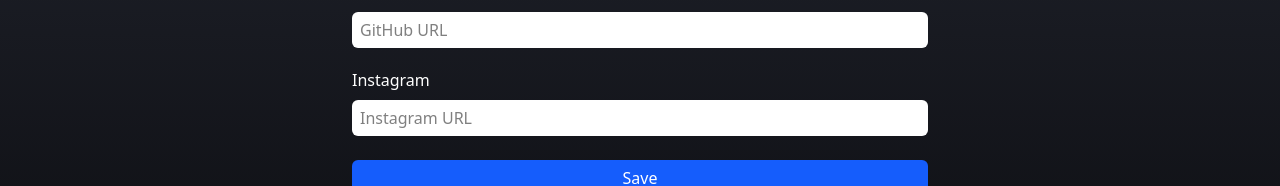
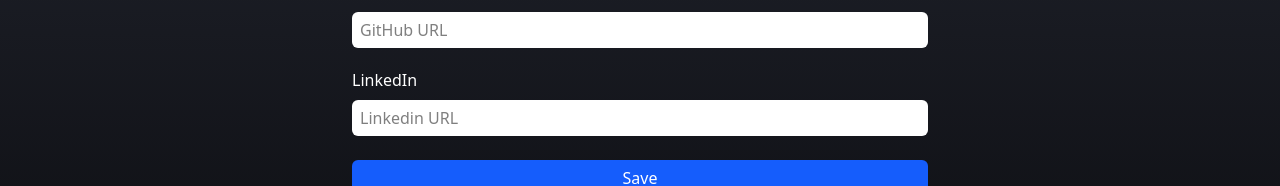
Before and after one commit to EwerssonSllv/Linktree-Personal, a React (Vite) app: page /admin/social in a window 1280 px wide. Shown: the part 260-446 px from the top of the page. Built offline with nearby package versions, Linux system fonts and the light colour scheme; no server answers; the database is empty; sample sign-in values are in the browser's storage.

Commit message:
Searching my networks

```diff
--- a/src/pages/home/index.tsx
+++ b/src/pages/home/index.tsx
@@ -1,5 +1,6 @@
 import { Social } from "../../components/social"
 import { FaGithub, FaLinkedin} from "react-icons/fa"
+import { BsFileEarmarkText } from "react-icons/bs";
 
 export function Home() {
     return (
@@ -22,11 +23,14 @@
                     </a>
                 </section>
                 <footer className="flex justify-center gap-3 my-4 ">
+                    <Social url="https://ewerssonsllv.netlify.app/">
+                        <BsFileEarmarkText size={30} color="white" />
+                    </Social>
+                      <Social url="https://github.com/EwerssonSllv">
+                        <FaGithub size={30} color="white"/>
+                    </Social>
                     <Social url="https://www.linkedin.com/in/ewerssonsllv/">
                         <FaLinkedin size={30} color="white"/>
-                    </Social>
-                    <Social url="https://github.com/EwerssonSllv">
-                        <FaGithub size={30} color="white"/>
                     </Social>
                 </footer>
             </main>
--- a/src/pages/networks/index.tsx
+++ b/src/pages/networks/index.tsx
@@ -1,29 +1,43 @@
 import { Header } from "../../components/header";
 import { Input } from "../../components/input";
 import { db } from "../../services/firebaseConnection";
-import { setDoc, addDoc, getDoc, doc } from "firebase/firestore";
+import { setDoc, getDoc, doc } from "firebase/firestore";
 
-import { useState, type FormEvent } from "react";
+import { useEffect, useState, type FormEvent } from "react";
 
 export function Networks() {
-    const [instagram, setInstagram] = useState("")
+    const [linkedin, setLinkedin] = useState("")
     const [github, setGithub] = useState("")
     const [portfolio, setPortfolio] = useState("")
 
-    function handleRegister(e: FormEvent){
+    function handleRegister(e: FormEvent) {
         e.preventDefault()
 
-        setDoc(doc(db, "social", "link"),{
-            instagram: instagram,
+        setDoc(doc(db, "social", "link"), {
+            linkedin: linkedin,
             github: github,
             portfolio: portfolio
-        }).then(()=>{
+        }).then(() => {
             alert("Sucess")
         }).catch((e) => {
             alert("Error" + e)
         })
+    }
 
-    }
+    useEffect(() => {
+        function loadLinks() {
+            const docRef = doc(db, "social", "link")
+            getDoc(docRef)
+                .then((snapshot) => {
+                    if (snapshot.data() != undefined) {
+                        setPortfolio(snapshot.data()?.portfolio)
+                        setGithub(snapshot.data()?.github)
+                        setLinkedin(snapshot.data()?.linkedin)
+                    }
+                })
+        }
+        loadLinks()
+    }, [])
 
     return (
         <div className="flex items-center flex-col min-h-screen pb-7 px-2">
@@ -44,23 +58,19 @@
                     value={github}
                     onChange={(e) => setGithub(e.target.value)}
                 />
-                     <label className="text-white font-medium mb-2 mt-2 ">Instagram</label>
+                <label className="text-white font-medium mb-2 mt-2 ">LinkedIn</label>
                 <Input
-                    placeholder="Instagram URL"
+                    placeholder="Linkedin URL"
                     type="url"
-                    value={instagram}
-                    onChange={(e) => setInstagram(e.target.value)}
+                    value={linkedin}
+                    onChange={(e) => setLinkedin(e.target.value)}
                 />
 
                 <button
-                type="submit"
-                className="text-white bg-blue-600 h-9 rounded-md items-center justify-center flex mb-7 mt-3">
+                    type="submit"
+                    className="text-white bg-blue-600 h-9 rounded-md items-center justify-center flex mb-7 mt-3">
                     Save
-
                 </button>
-
-
-
 
             </form>
         </div>
```
